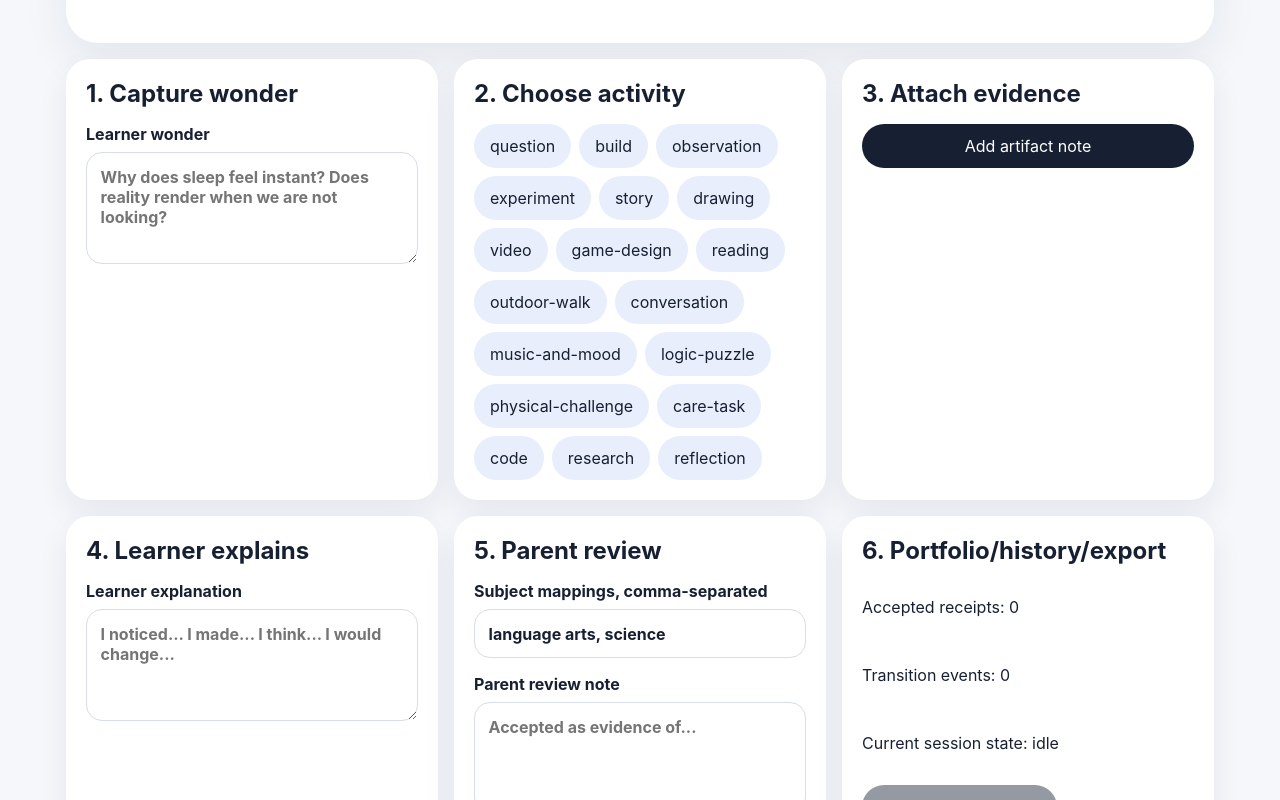
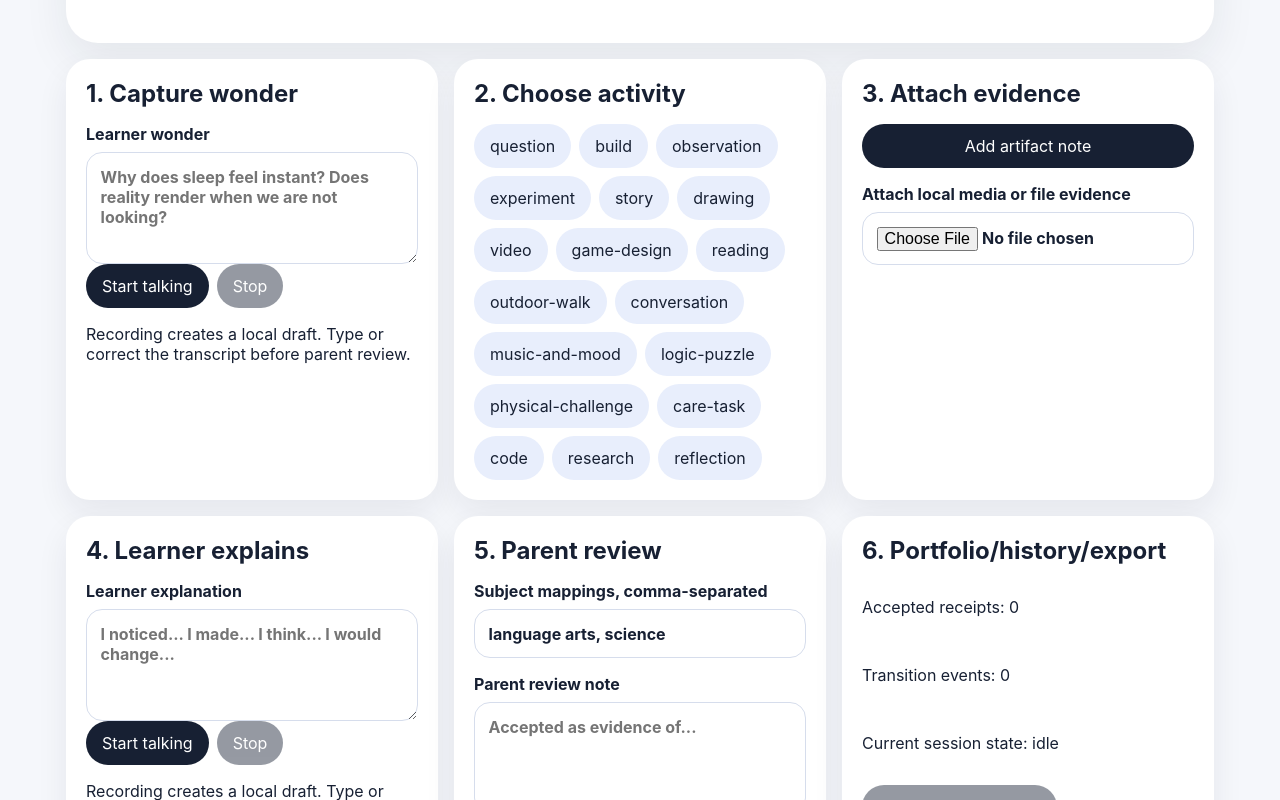
Before and after one commit to StegVerse-Labs/StegLearn, a React (Vite) app in the folder app/: page / in a window 1280 px wide. Shown: the part 260-1060 px from the top of the page. Built offline with nearby package versions, Linux system fonts and the light colour scheme.

Commit message:
Add speech and media evidence to prototype

```diff
--- a/app/src/App.tsx
+++ b/app/src/App.tsx
@@ -1,4 +1,6 @@
 import { useMemo, useState } from 'react';
+import MediaEvidence from './MediaEvidence';
+import SpeechCapture from './SpeechCapture';
 import { createReceiptAcceptedEvent, updateEntityHistory } from './history';
 import type { EntityLearningHistory, LearningTransitionEvent } from './history';
 import type { ActivityType, ArtifactRecord, LearnerSession, LearningReceipt, PortfolioRecord, SubjectMapping } from './types';
@@ -164,7 +166,7 @@ export default function App() {
     });
   }
 
-  function addArtifact() {
+  function addArtifactNote() {
     const description = window.prompt('Describe the artifact. Example: photo of LEGO build, video explanation, game map note.');
     if (!description) return;
 
@@ -177,6 +179,10 @@ export default function App() {
       privacy: 'private',
     };
 
+    addArtifact(artifact);
+  }
+
+  function addArtifact(artifact: ArtifactRecord) {
     setArtifacts((current) => [...current, artifact]);
     updateSession({
       artifacts: [...session.artifacts, artifact.artifact_id],
@@ -218,21 +224,19 @@ export default function App() {
         <p className="eyebrow">StegLearn prototype</p>
         <h1>Wonder → Evidence → Receipt → History</h1>
         <p>
-          Local-first learner loop. No account. No cloud requirement. Parent review before portfolio and entity history save.
+          Local-first learner loop. Speech and media start as draft evidence. Parent review before portfolio and entity history save.
         </p>
       </header>
 
       <section className="grid">
         <article className="card">
           <h2>1. Capture wonder</h2>
-          <label>
-            Learner wonder
-            <textarea
+          <SpeechCapture
+            label="Learner wonder"
             value={session.wonder}
-              onChange={(event) => updateSession({ wonder: event.target.value, state: 'wonder-captured' })}
+            onChange={(value) => updateSession({ wonder: value, state: 'wonder-captured' })}
             placeholder="Why does sleep feel instant? Does reality render when we are not looking?"
           />
-          </label>
         </article>
 
         <article className="card">
@@ -253,24 +257,18 @@ export default function App() {
 
         <article className="card">
           <h2>3. Attach evidence</h2>
-          <button type="button" onClick={addArtifact}>Add artifact note</button>
-          <ul>
-            {artifacts.map((artifact) => (
-              <li key={artifact.artifact_id}>{artifact.description} · {artifact.privacy}</li>
-            ))}
-          </ul>
+          <button type="button" onClick={addArtifactNote}>Add artifact note</button>
+          <MediaEvidence learnerId={session.learner_id} artifacts={artifacts} onAddArtifact={addArtifact} />
         </article>
 
         <article className="card">
           <h2>4. Learner explains</h2>
-          <label>
-            Learner explanation
-            <textarea
+          <SpeechCapture
+            label="Learner explanation"
             value={session.learner_explanation}
-              onChange={(event) => updateSession({ learner_explanation: event.target.value, state: 'explanation-captured' })}
+            onChange={(value) => updateSession({ learner_explanation: value, state: 'explanation-captured' })}
             placeholder="I noticed... I made... I think... I would change..."
           />
-          </label>
         </article>
 
         <article className="card">
```
Lines whose indentation alone changed are shown as unchanged.
